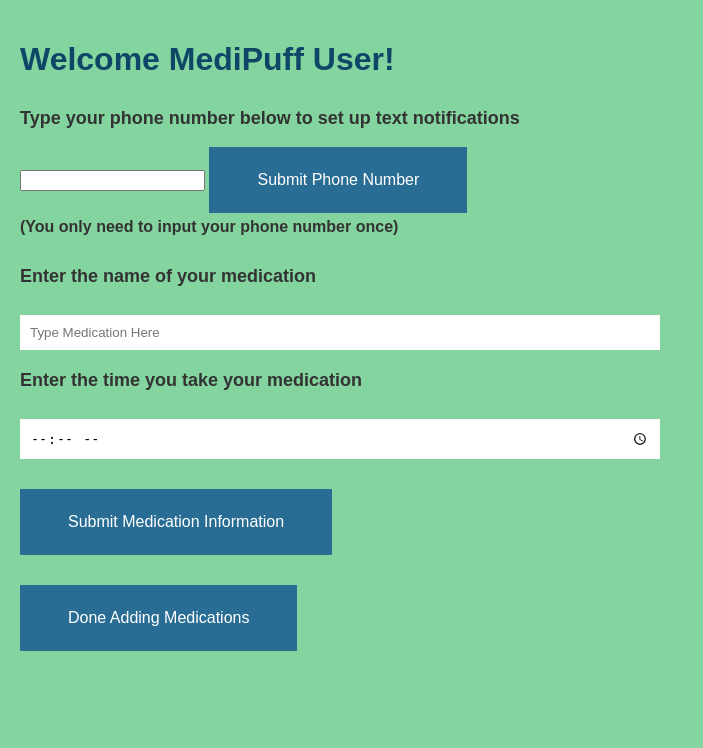
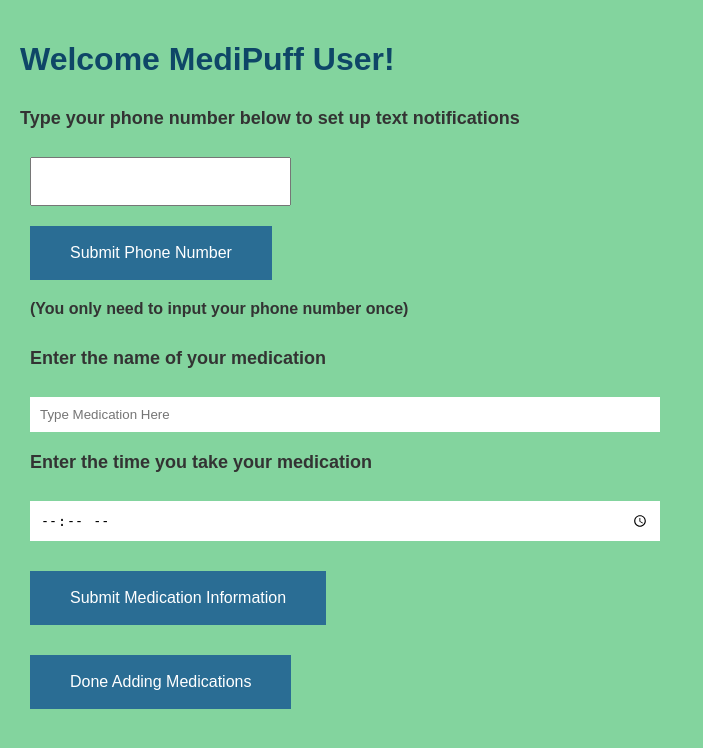
Before and after one commit to ronaldngounou/MediPuff, a Flask app: page /EnterMedication in a window 1280 px wide. Shown: the top 748 px of the page, without its empty margins (0-703 px from the left). Run offline with Flask 3, Linux system fonts and the light colour scheme.

Commit message:
these changes somehow broke the one button

```diff
--- a/app.py
+++ b/app.py
@@ -29,7 +29,7 @@ def enter_medication():
     if request.method == 'POST':
         med_name = request.form.get("submit_med")
         med_time = request.form.get("submit_time")
-        phone_number = request.form.get("phone_number")
+
 
         med_names.append(med_name)
         med_times.append(med_time)
--- a/templates/Component3.html
+++ b/templates/Component3.html
@@ -23,6 +23,7 @@
         h4 {
             font-size: 16px;
             margin: 5px 0;
+            margin-top: 20px;
         }
 
         input[type="text"],
@@ -39,7 +40,7 @@
             background-color: #2A6D94;
             color: #fff;
             cursor: pointer;
-            padding: 24px 48px;
+            padding: 18px 40px;
             border: none;
             font-size: 16px;
             transition: background-color 0.3s;
@@ -49,13 +50,24 @@
             background-color: #007bff;
         }
 
+        input[type="tel" i] {
+            padding: 15px 40px;
+            text-align: center;
+            text-size: 20px;
+
+        }
+
         form {
             margin-top: 30px;
         }
 
-        .button-container {
+        .button-container1 {
             margin-top: 30px;
         }
+        .button-container2{
+            padding: 10px
+        }
+
     </style>
 </head>
 <body>
@@ -63,10 +75,19 @@
 
 
         <form>
+            <div>
             <h3>Type your phone number below to set up text notifications</h3>
+            </div>
+
+            <div class="button-container2">
             <input type="tel" name="phone_number" id="phone_number">
-            <input type="submit" value="Submit Phone Number">
+            </div>
+            <div class="button-container2">
+                <input type="submit" value="Submit Phone Number">
+            <div>
+            <div>
             <h4>(You only need to input your phone number once)</h4>
+            </div>
         </form>
 
 
@@ -78,12 +99,12 @@
         <h3>Enter the time you take your medication</h3>
         <input type="time" id="submit_time" name="submit_time" placeholder="Type Time Here">
 
-        <div class="button-container">
+        <div class="button-container1">
             <input type="submit" value="Submit Medication Information">
         </div>
     </form>
 
-    <div class="button-container">
+    <div class="button-container1">
         <input type="submit" value="Done Adding Medications" onclick="goToMainPage()" style="margin-left: 0px;">
     </div>
 
--- a/templates/Component5.html
+++ b/templates/Component5.html
@@ -99,7 +99,7 @@
     <button type = "submit" class = "remove-button-medication" onclick = "removeSelectedMedications()"> Remove a Medication </button>
     <form action="/MainPage" method= "POST">
         {% for item in items %}
-            <input type = "checkbox" id = "med1" name = "medications" onchange = "updateHappiness(this)" >
+            <input type = "checkbox" id = "med" name = "medications" onchange = "updateHappiness(this)" >
             <label for = "med">{{item}}</label><br>
         {% endfor %}
     </form>
@@ -159,6 +159,7 @@
 
                     checkboxes.forEach(checkbox => {
                         const label = checkbox.nextElementSibling;
+
                         label.remove();
                         checkbox.remove();
                     });
--- a/templates/home.html
+++ b/templates/home.html
@@ -40,7 +40,7 @@
 
         .button {
             border: none;
-            color: rgb(0, 0, 0);
+            color: rgb(205, 200, 220);
             padding: 20px 32px;
             text-align: center;
             text-decoration: none;
@@ -67,7 +67,7 @@
   </div>
   <div class = "banner">
     <h1> Welcome to MediPuff:</h1>
-    <p>Where Happiness Meets Wellnes!</p>
+    <h2>Where Happiness Meets Wellness!</h2>
   </div>
   <a href = "EnterMedication" class = "button">Change Medication</a>
   <a href = "MainPage" class = "button">Feed Puff!</a>
```
